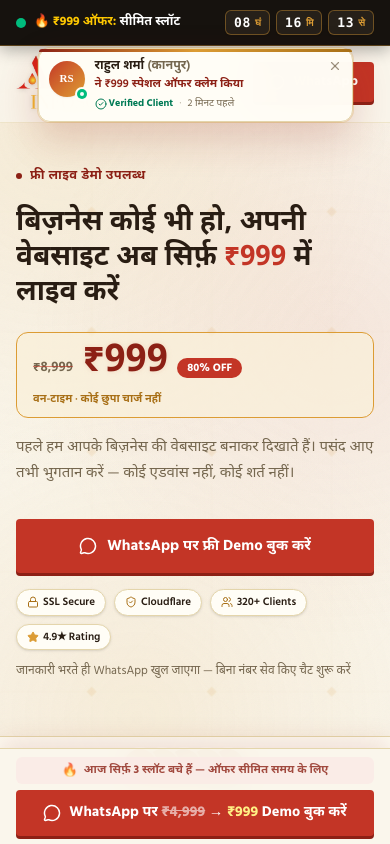
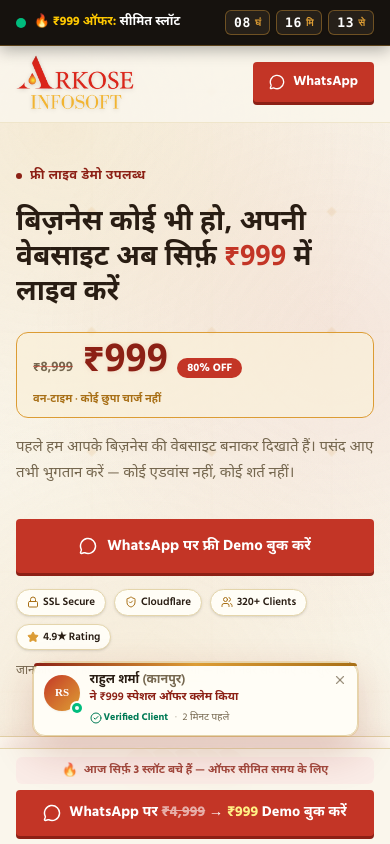
Before and after one commit to arkoseinfosoft-lang/arkose-999-landing-page, a React (Vite) app: page / in a window 390 px wide. Shown: the top 844 px of the page. Built offline with nearby package versions, Linux system fonts and the light colour scheme; a web font is replaced by a local one.

Commit message:
redesign the thingsss

```diff
--- a/src/App.tsx
+++ b/src/App.tsx
@@ -40,9 +40,9 @@ export default function App() {
           </main>
           <Footer />
           <MobileBar />
-          <SocialProofToast />
         </div>
       </div>
+      <SocialProofToast />
     </SmoothScroll>
   );
 }
--- a/src/components/SocialProofToast.tsx
+++ b/src/components/SocialProofToast.tsx
@@ -157,7 +157,7 @@ export default function SocialProofToast() {
 
   return (
     <div
-      className="pointer-events-none fixed top-[48px] inset-x-3 z-[80] flex justify-center sm:top-auto sm:bottom-6 sm:left-6 sm:right-auto sm:justify-start"
+      className="pointer-events-none fixed bottom-[108px] left-3.5 right-3.5 z-[990] flex justify-center sm:bottom-6 sm:left-6 sm:right-auto sm:justify-start"
       aria-live="polite"
       aria-atomic="true"
     >
@@ -165,11 +165,11 @@ export default function SocialProofToast() {
         {visible && current && (
           <motion.div
             key={current.id}
-            initial={{ opacity: 0, y: -16, scale: 0.96 }}
+            initial={{ opacity: 0, y: 24, scale: 0.95 }}
             animate={{ opacity: 1, y: 0, scale: 1 }}
-            exit={{ opacity: 0, y: -10, scale: 0.95 }}
+            exit={{ opacity: 0, y: 16, scale: 0.95 }}
             transition={{ duration: 0.35, ease: [0.16, 1, 0.3, 1] }}
-            className="pointer-events-auto relative flex w-full max-w-[315px] items-start gap-2.5 rounded-xl border border-paper-line bg-card/98 p-2.5 shadow-[0_16px_40px_rgba(140,32,21,0.2)] ring-1 ring-gold/25 backdrop-blur-xl sm:max-w-[340px] sm:p-3 sm:gap-3"
+            className="pointer-events-auto relative flex w-full max-w-[325px] items-start gap-2.5 rounded-xl border border-paper-line bg-card/98 p-2.5 shadow-[0_16px_40px_rgba(140,32,21,0.2)] ring-1 ring-gold/25 backdrop-blur-xl sm:max-w-[340px] sm:p-3 sm:gap-3"
           >
             {/* Top decorative gradient line */}
             <div className="absolute inset-x-0 top-0 h-[2.5px] rounded-t-xl bg-gradient-to-r from-red-deep via-gold to-gold-deep" />
```
